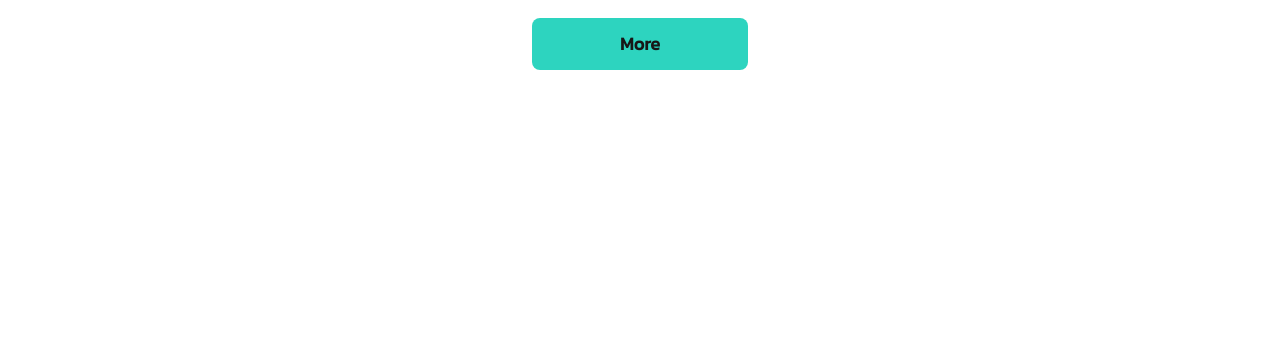
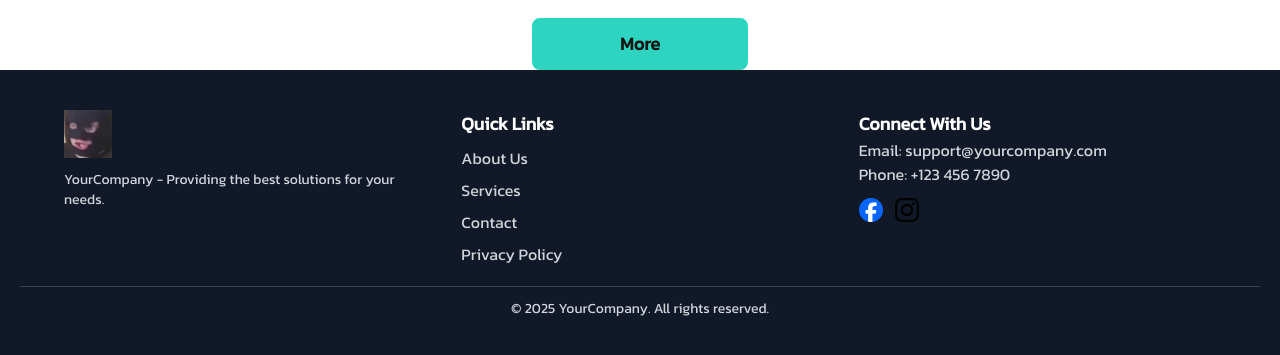
Before and after one commit to omega1234az/itshop, a Next.js app: page / in a window 1280 px wide. Shown: the part 579-934 px from the top of the page. Before the commit the page ends 800 px from the top, so only its background shows below. Built offline with nearby package versions, Linux system fonts and the light colour scheme; no server answers; the database is empty.

Commit message:
re ui footer

```diff
--- a/app/components/Footer.tsx
+++ b/app/components/Footer.tsx
@@ -1,21 +1,41 @@
 export default function Footer() {
   return (
-    <footer className="bg-[#0000004D] p-3 h-[150px] border border-gray-300 flex flex-row justify-between">
-      <div className="flex gap-4 mb-2 ml-10 mt-5">
-        <img src="../logo.jpg" alt="logo" className="h-[68px] w-[96px]" />
-        <h2 className="text-2xl text-[#F5F5F5]">ชำระด้วย</h2>
-        <img src="../mastercard.jpg" alt="MasterCard" className="h-[40px] w-[40px]" />
-        <img src="../kplus.jpg" alt="K+" className="h-[40px] w-[40px]" />
+<footer className="bg-gray-900 text-gray-300 py-10 px-5">
+  <div className="max-w-6xl mx-auto grid grid-cols-1 md:grid-cols-3 gap-10">
+
+    {/* Logo & Description */}
+    <div>
+      <img src="../logo.jpg" alt="Logo" className="h-12 mb-3" />
+      <p className="text-sm">YourCompany - Providing the best solutions for your needs.</p>
+    </div>
+
+    {/* Navigation Links */}
+    <div className="flex flex-col space-y-2">
+      <h2 className="text-lg font-semibold text-white">Quick Links</h2>
+      <a href="/about" className="hover:text-blue-400">About Us</a>
+      <a href="/services" className="hover:text-blue-400">Services</a>
+      <a href="/contact" className="hover:text-blue-400">Contact</a>
+      <a href="/privacy-policy" className="hover:text-blue-400">Privacy Policy</a>
+    </div>
+
+    {/* Contact & Social Media */}
+    <div>
+      <h2 className="text-lg font-semibold text-white">Connect With Us</h2>
+      <p>Email: support@yourcompany.com</p>
+      <p>Phone: +123 456 7890</p>
+      <div className="flex space-x-3 mt-3">
+        <a href="#"><img src="../facebook.jpg" alt="Facebook" className="h-6" /></a>
+        <a href="#"><img src="../ig.jpg" alt="Instagram" className="h-6" /></a>
       </div>
-      <div className="flex flex-row justify-between mr-10 mt-5">
-        <h1 className="text-2xl text-[#F5F5F5]">เชื่อมต่อกับเรา</h1>
-        <a href="#" className="ml-10">
-          <img src="../Facebook.jpg" alt="facebook" className="h-[40px] w-[40px]" />
-        </a>
-        <a href="#" className="ml-10">
-          <img src="../ig.jpg" alt="instagram" className="h-[40px] w-[40px]" />
-        </a>
-      </div>
-    </footer>
+    </div>
+
+  </div>
+
+  {/* Copyright */}
+  <div className="text-center text-sm border-t border-gray-700 mt-5 pt-3">
+    © 2025 YourCompany. All rights reserved.
+  </div>
+</footer>
+
   );
 }
--- a/app/page.tsx
+++ b/app/page.tsx
@@ -2,6 +2,7 @@
 import { useEffect, useState } from "react";
 import Item from "./components/item";
 import Category from "./components/category";
+import Footer from "./components/Footer"
 
 interface CategoryType {
   category_id: number;
@@ -151,6 +152,8 @@ export default function Home() {
           </div>
         </div>
       </div>
+
+      <Footer />
     </>
   );
 }
```
